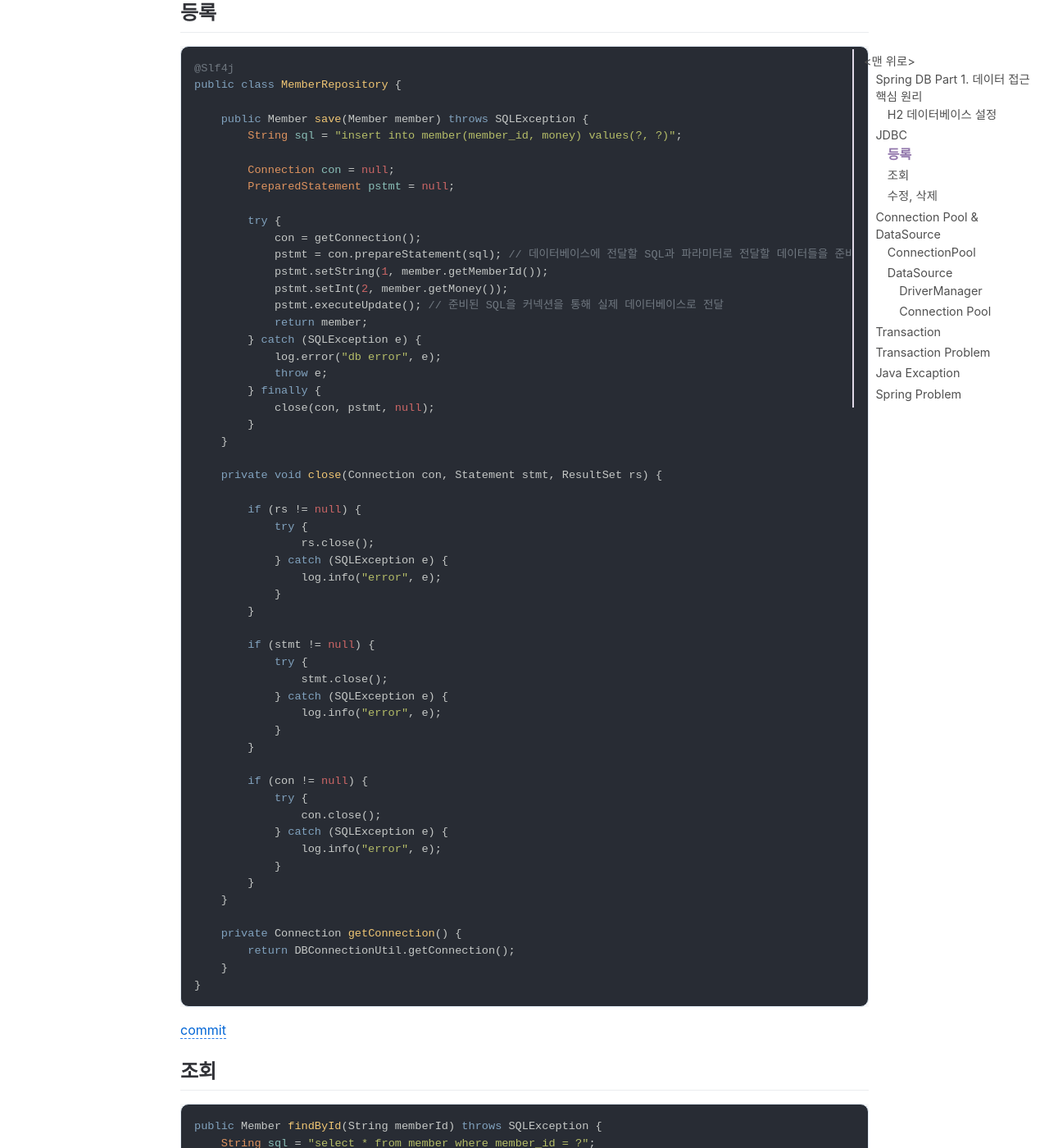
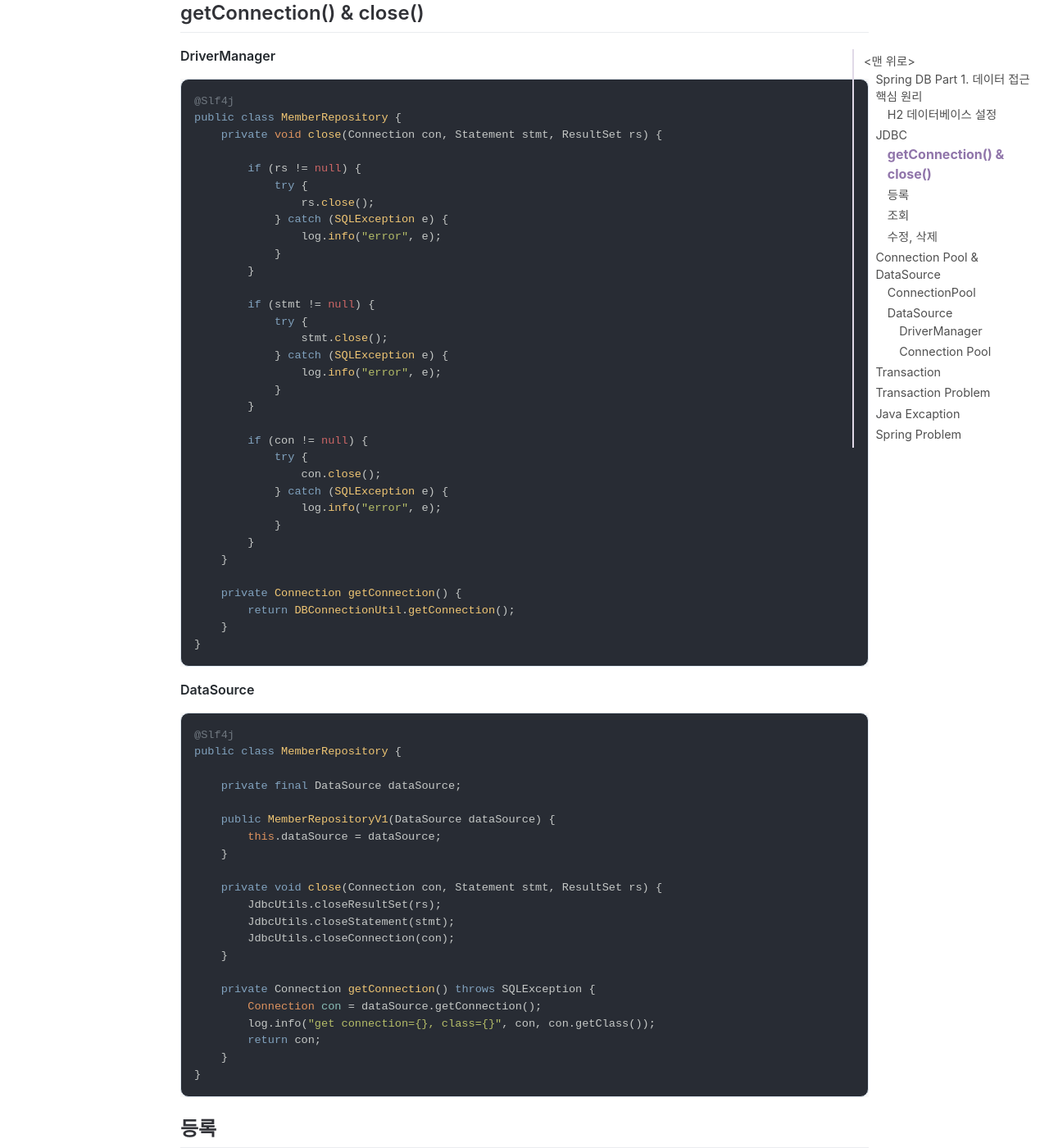
Before and after one commit to jihunparkme/jihunparkme.github.io, a Jekyll site: the page built from _posts/2022-08-08-Spring-DB-Part1.md, in a window 1280 px wide and 1400 px high, scrolled down 2334 px. Shown: the whole window at 82% size. Built offline with Jekyll 4.4.1, drawn with Linux system fonts in a browser that asks for light colours; nearby versions of some CDN libraries; comment, search, counter and statistics services are not loaded; some of the changed text lies outside the part shown.

Commit message:
[Connection Pool & DataSource] DataSource 적용

````diff
--- a/_posts/2022-08-08-Spring-DB-Part1.md
+++ b/_posts/2022-08-08-Spring-DB-Part1.md
@@ -75,33 +75,13 @@ DriverManager 커넥션 요청 흐름
 
 [commit](https://github.com/jihunparkme/Inflearn-Spring-DB/commit/07ceef6ef29e47d9b2a0ffaefbeb397791d1281f)
 
-## 등록
+## getConnection() & close()
+
+**DriverManager**
 
 ```java
 @Slf4j
 public class MemberRepository {
-
-    public Member save(Member member) throws SQLException {
-        String sql = "insert into member(member_id, money) values(?, ?)";
-
-        Connection con = null;
-        PreparedStatement pstmt = null;
-
-        try {
-            con = getConnection();
-            pstmt = con.prepareStatement(sql); // 데이터베이스에 전달할 SQL과 파라미터로 전달할 데이터들을 준비
-            pstmt.setString(1, member.getMemberId());
-            pstmt.setInt(2, member.getMoney());
-            pstmt.executeUpdate(); // 준비된 SQL을 커넥션을 통해 실제 데이터베이스로 전달
-            return member;
-        } catch (SQLException e) {
-            log.error("db error", e);
-            throw e;
-        } finally {
-            close(con, pstmt, null);
-        }
-    }
-
     private void close(Connection con, Statement stmt, ResultSet rs) {
 
         if (rs != null) {
@@ -131,6 +111,61 @@ public class MemberRepository {
 
     private Connection getConnection() {
         return DBConnectionUtil.getConnection();
+    }
+}
+```
+
+**DataSource**
+
+```java
+@Slf4j
+public class MemberRepository {
+
+    private final DataSource dataSource;
+
+    public MemberRepositoryV1(DataSource dataSource) {
+        this.dataSource = dataSource;
+    }
+
+    private void close(Connection con, Statement stmt, ResultSet rs) {
+        JdbcUtils.closeResultSet(rs);
+        JdbcUtils.closeStatement(stmt);
+        JdbcUtils.closeConnection(con);
+    }
+
+    private Connection getConnection() throws SQLException {
+        Connection con = dataSource.getConnection();
+        log.info("get connection={}, class={}", con, con.getClass());
+        return con;
+    }
+}
+```
+
+## 등록
+
+```java
+@Slf4j
+public class MemberRepository {
+
+    public Member save(Member member) throws SQLException {
+        String sql = "insert into member(member_id, money) values(?, ?)";
+
+        Connection con = null;
+        PreparedStatement pstmt = null;
+
+        try {
+            con = getConnection();
+            pstmt = con.prepareStatement(sql); // 데이터베이스에 전달할 SQL과 파라미터로 전달할 데이터들을 준비
+            pstmt.setString(1, member.getMemberId());
+            pstmt.setInt(2, member.getMoney());
+            pstmt.executeUpdate(); // 준비된 SQL을 커넥션을 통해 실제 데이터베이스로 전달
+            return member;
+        } catch (SQLException e) {
+            log.error("db error", e);
+            throw e;
+        } finally {
+            close(con, pstmt, null);
+        }
     }
 }
 ```
````
Also changed, not shown: other parts of _posts/2022-08-08-Spring-DB-Part1.md (+1 -0 lines).
